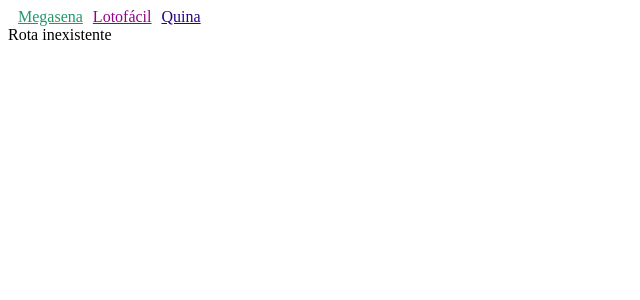
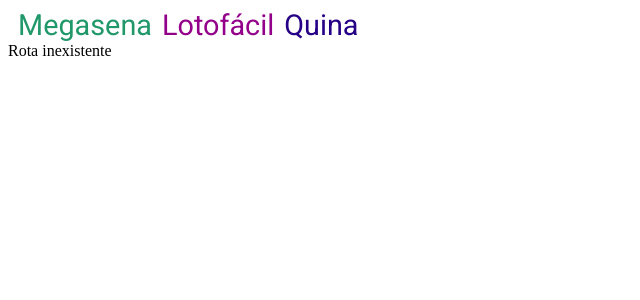
Before and after one commit to LucasFrancaRegistro/atv-lab-web-dev, a React (Create React App) app: page / in a window 1280 px wide. Shown: the top 300 px of the page, without its empty margins (0-640 px from the left). Built offline with nearby package versions, Linux system fonts and the light colour scheme; no server answers.

Commit message:
fim da atividade 2

```diff
--- a/package.json
+++ b/package.json
@@ -20,7 +20,7 @@
     "web-vitals": "^2.1.4"
   },
   "scripts": {
-    "start": "react-scripts start",
+    "start": "set PORT=3102 && react-scripts start",
     "build": "react-scripts build",
     "test": "react-scripts test",
     "eject": "react-scripts eject"
--- a/src/App.tsx
+++ b/src/App.tsx
@@ -1,15 +1,11 @@
-import React from 'react';
-import { BrowserRouter } from 'react-router-dom';
-import Menu from './components/Menu';
 import Rotas from './routes/Routes';
-
+import { Provider } from './contexts/contexto';
 
 function App() {
   return (
-    <BrowserRouter>
-      <Menu />
+    <Provider>
       <Rotas />
-    </BrowserRouter>
+    </Provider>
   );
 }
 
--- a/src/components/Menu/index.css
+++ b/src/components/Menu/index.css
@@ -1,19 +1,34 @@
 
 
-#megasena {
+.megasena {
     color: #209869;
-    pointer-events: none;
-    padding-left: 10px
+    padding-left: 10px;
+    font-size: 1.8rem;
+    font-family: roboto;
 }
 
-#lotofacil {
+.lotofacil {
     color: #930089;
-    pointer-events: none;
-    padding-left: 10px
+    padding-left: 10px;
+    font-size: 1.8rem;
+    font-family: roboto;
 }
 
-#quina {
+.quina {
     color: #260085;
+    padding-left: 10px;
+    font-size: 1.8rem;
+    font-family: roboto;
+}
+
+.ativo {
+    color: #ddd;
     pointer-events: none;
-    padding-left: 10px
+    padding-left: 10px;
+    font-size: 1.8rem;
+    font-family: roboto;
 }
+
+a:visited, a:link {
+    text-decoration: none;
+}
--- a/src/components/Menu/index.tsx
+++ b/src/components/Menu/index.tsx
@@ -1,14 +1,19 @@
 import { Link } from "react-router-dom";
 import "./index.css"
-
+import { useState } from "react";
 
 function Menu() {
+    const [activeLink, setActiveLink] = useState<string | null>(null);
+
+    const handleLinkClick = (linkId: string) => {
+        setActiveLink(linkId);
+    }
     return (
-    <div>
-    <Link id="megasena" to="megasena">Megasena</Link>
-    <Link id="lotofacil" to="lotofacil">Lotofácil</Link>
-    <Link id="quina" to="quina">Quina</Link>
-    </div>
+        <div>
+            <Link to="megasena" className={activeLink ==="megasena"? "ativo":"megasena"} onClick={() => handleLinkClick("megasena")}>Megasena</Link>
+            <Link to="lotofacil" className={activeLink ==="lotofacil"? "ativo":"lotofacil"} onClick={() => handleLinkClick("lotofacil")}>Lotofácil</Link>
+            <Link to="quina" className={activeLink ==="quina"? "ativo":"quina"} onClick={() => handleLinkClick("quina")}>Quina</Link>
+        </div>
     );
 }
 
--- a/src/contexts/contexto.tsx
+++ b/src/contexts/contexto.tsx
@@ -1,7 +1,6 @@
 import { createContext, useEffect, useState } from "react";
 import { LoteriaProps, Props } from "../types";
 import loteria from "../services/Loteria";
-import Principal from "../pages/Principal";
 
 
 const Contexto = createContext({} as LoteriaProps);
@@ -21,7 +20,7 @@
 
     return (
         <Contexto.Provider value={{ megasena, lotofacil, quina}}>
-            <Principal />
+            {children}
         </Contexto.Provider>
     )
 
--- a/src/pages/Principal.tsx
+++ /dev/null
@@ -1,21 +0,0 @@
-import { useContext } from "react"
-import { Contexto } from "../contexts/contexto"
-import Megasena from "../components/Megasena";
-import Lotofacil from "../components/Lotofacil";
-import Quina from "../components/Quina";
-
-export default function Principal() {
-    const {megasena} = useContext(Contexto);
-    const {lotofacil} = useContext(Contexto);
-    const {quina} = useContext(Contexto);
-
-    return (
-        <div>
-        <div id="bloco-principal">
-            <Megasena />
-            <Lotofacil />
-            <Quina />
-        </div>
-        </div>
-    )
-}
--- a/src/pages/index.css
+++ /dev/null
@@ -1,3 +0,0 @@
-#bloco-principal {
-    padding: 0px 20px;
-}
--- a/src/routes/Routes.tsx
+++ b/src/routes/Routes.tsx
@@ -3,15 +3,20 @@
 import Megasena from "../components/Megasena";
 import Lotofacil from "../components/Lotofacil";
 import Quina from "../components/Quina";
+import Menu from "../components/Menu";
 
 function Rotas() {
     return (
+        <BrowserRouter>
+            <Menu />
             <Routes>
                 <Route path="*" element={<Erro />} />
                 <Route path="/megasena" element={<Megasena />} />
                 <Route path="/lotofacil" element={<Lotofacil />} />
                 <Route path="/quina" element={<Quina />} />
             </Routes>
+        </BrowserRouter>
+
     );
 }
 
```
Lines whose indentation alone changed are shown as unchanged.
